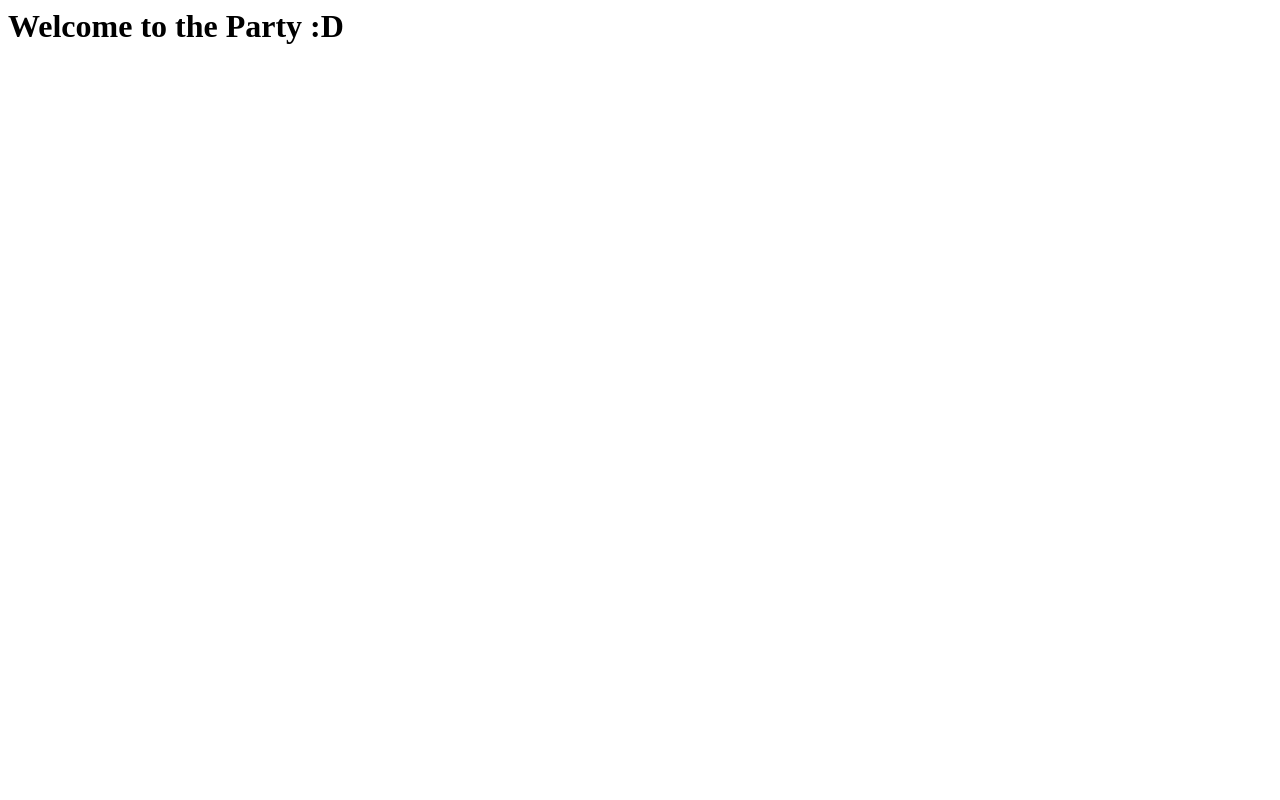
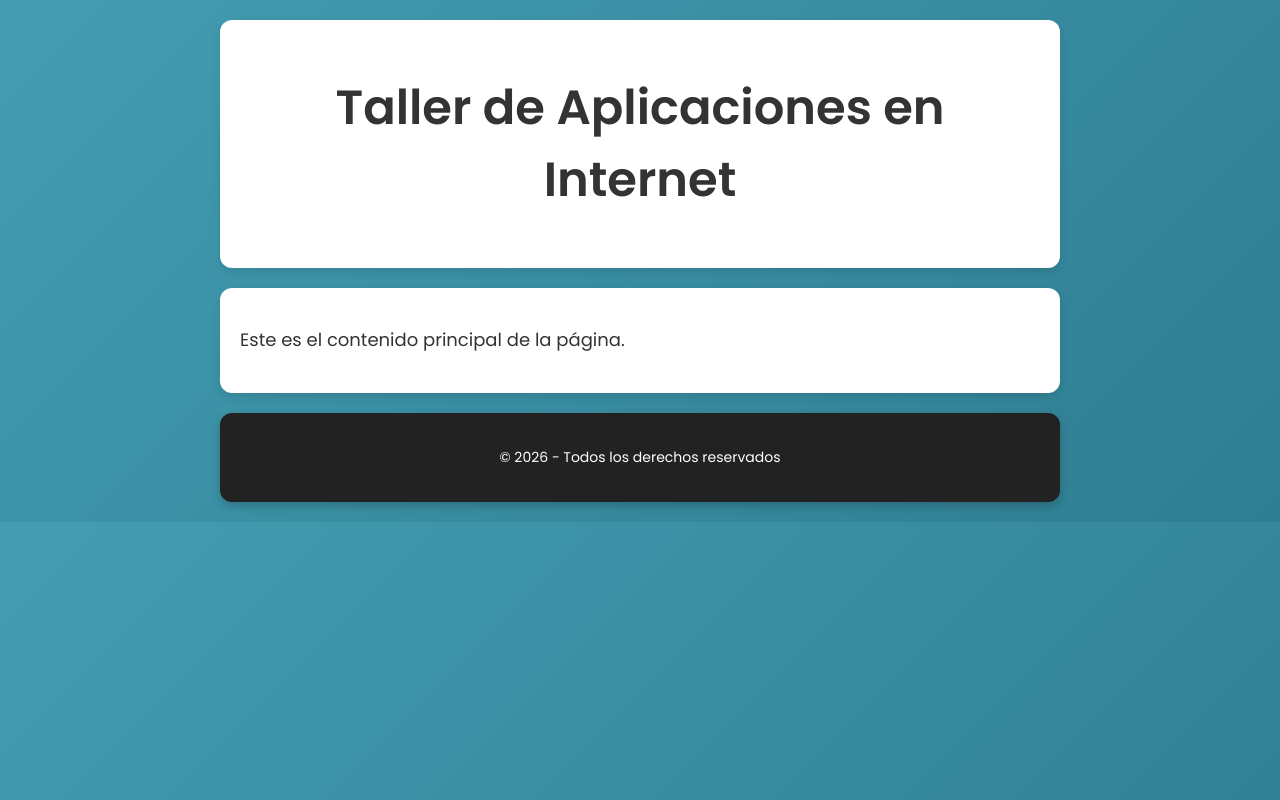
Before and after one commit to alita9202/repositoriotest, a plain HTML site: page index.html in a window 1280 px wide. Drawn offline with Linux system fonts and the light colour scheme.

Commit message:
Cambios en el index y estilo css

```diff
--- /dev/null
+++ b/estilo.css
@@ -0,0 +1,41 @@
+body {
+    background: linear-gradient(135deg, #439db2, #2f7d91);
+    font-family: 'Poppins', sans-serif;
+    margin: 0;
+    padding: 0;
+    color: #333;
+}
+
+/* Contenedor general */
+header, section, footer {
+    max-width: 800px;
+    margin: 20px auto;
+    padding: 20px;
+    border-radius: 12px;
+}
+
+/* HEADER */
+header {
+    background-color: white;
+    text-align: center;
+    font-weight: 600;
+    font-size: 24px;
+    box-shadow: 0 4px 10px rgba(0,0,0,0.1);
+}
+
+/* SECTION */
+section {
+    background-color: white;
+    font-size: 18px;
+    line-height: 1.6;
+    box-shadow: 0 4px 10px rgba(0,0,0,0.1);
+}
+
+/* FOOTER */
+footer {
+    background-color: #222;
+    color: white;
+    text-align: center;
+    font-size: 14px;
+    box-shadow: 0 4px 10px rgba(0,0,0,0.2);
+}
--- a/index.html
+++ b/index.html
@@ -1 +1,28 @@
-<h1> Welcome to the Party :D </h1>
+<!DOCTYPE html>
+<html lang="es">
+<head>
+    <meta charset="UTF-8">
+    <meta name="viewport" content="width=device-width, initial-scale=1.0">
+    <title>Taller de Aplicaciones en Internet</title>
+
+    <!-- Fuente moderna -->
+    <link href="https://fonts.googleapis.com/css2?family=Poppins:wght@300;400;600&display=swap" rel="stylesheet">
+
+    <link rel="stylesheet" href="estilo.css">
+</head>
+<body>
+
+    <header>
+        <h1>Taller de Aplicaciones en Internet</h1>
+    </header>
+
+    <section>
+        <p>Este es el contenido principal de la página.</p>
+    </section>
+
+    <footer>
+        <p>© 2026 - Todos los derechos reservados</p>
+    </footer>
+
+</body>
+</html>
```
